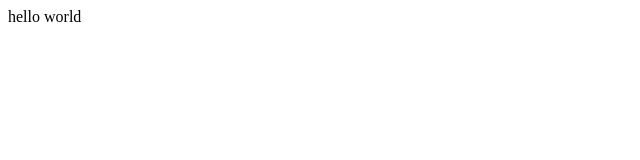
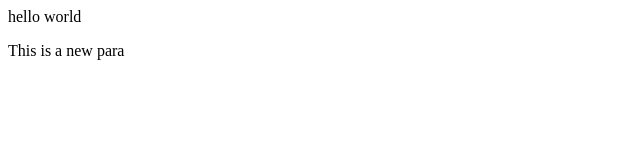
Before and after one commit to arpita-khushi/localRepo, a plain HTML site: page index.html in a window 1280 px wide. Shown: the full height of the page, 0-640 px from the left. Drawn offline with Linux system fonts and the light colour scheme.

Commit message:
add feature

```diff
--- a/index.html
+++ b/index.html
@@ -1 +1,2 @@
 <p>hello world</p>
+<p>This is a new para</p>
```
